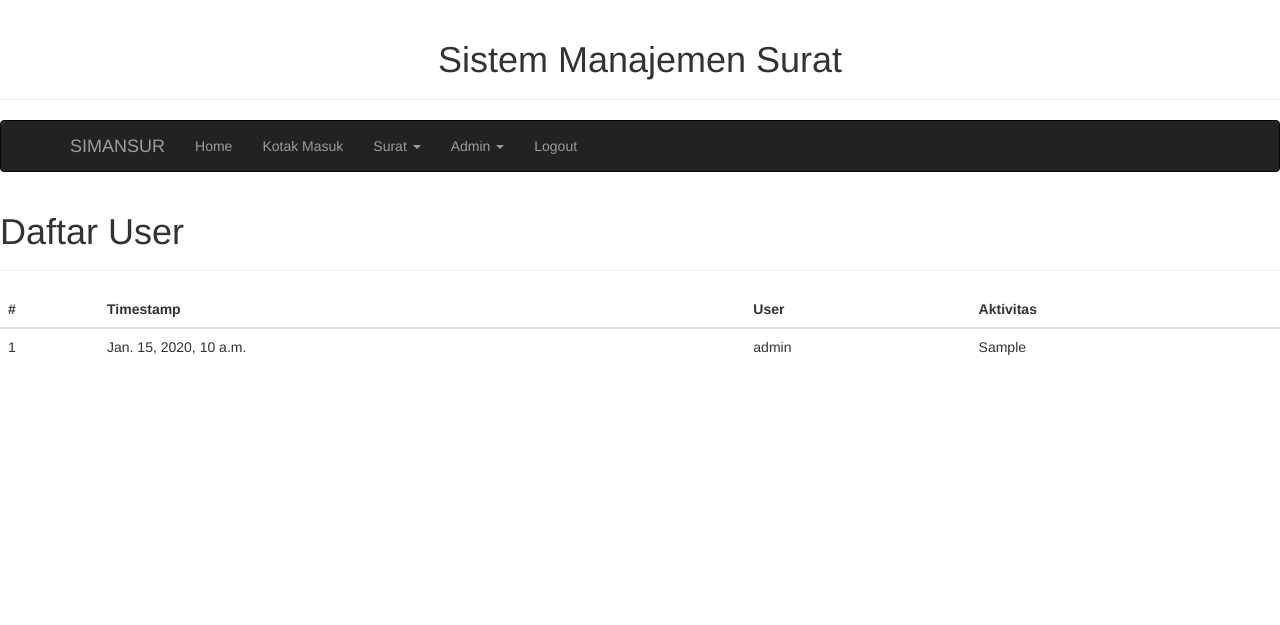
After one commit to mujib-programmer/simansur, a Django app: page /aktivitas/ in a window 1280 px wide. The commit adds this page. Shown: the top 625 px of the page. Run offline with Django 3.2, Linux system fonts and the light colour scheme; a user stored in the database is signed in; data comes from the database, SQL or seed files in the repository; tables that the repository leaves empty hold one stand-in row (values such as "Sample post"); parts of the project's set-up code (start-up, migrations or seed data) failed here and were passed over; some libraries are stand-ins or nearby versions.

Commit message:
add halaman aktivitas dan menunya hanya bisa diakses oleh super admin. User superadmin harus dibuatkan UserProfilenya juga melalui django admin, agar saat setelah login dan menampilkan daftar surat tidak terjadi error. Menu admin yang berisi submenu user, dan submenu aktivitas hanya bisa diakses oleh user superadmin.

```diff
--- a/MainApp/views.py
+++ b/MainApp/views.py
@@ -475,6 +475,16 @@ def user_logout(request):
     # Take the user back to the homepage.
     return HttpResponseRedirect('/')
 
+@login_required
+def aktivitas(request):
+    aktivitas_user = Aktivitas.objects.all()
+
+    context_dict = {}
+    context_dict['aktivitas_user'] =  aktivitas_user
+    context_dict['page_aktivitas_active'] = 'active'
+
+    return render(request, "MainApp/aktivitas.html", context_dict)
+
 def log_aktivitas(user, aktivitas):
     # log aktivitas login
     log_aktivitas = Aktivitas()
--- a/simansur/urls.py
+++ b/simansur/urls.py
@@ -28,4 +28,6 @@ urlpatterns = patterns('',
     url(r'^user_tambah/$', views.user_tambah, name='user_tambah'),
     url(r'^user_edit/(?P<username>[\w\-]+)/$', views.user_edit, name='user_edit'),
     url(r'^user_delete/(?P<username>[\w\-]+)/$', views.user_delete, name='user_delete'),
+
+    url(r'^aktivitas/$', views.aktivitas, name='aktivitas'),
 )
--- /dev/null
+++ b/templates/MainApp/aktivitas.html
@@ -0,0 +1,47 @@
+{% extends "base.html" %}
+
+{% block title %}{{ block.super }} - {{ slug|capfirst }}{% endblock %}
+
+{% block body-id %}{{ slug|slugify }}{% endblock %}
+
+{% block content%}
+        <div class="page-header">
+            <h1>Daftar User</h1>
+        </div>
+
+        <div class="row">
+            <div class="col-md-12">
+                {% if aktivitas_user %}
+
+              <table class="table">
+                <thead>
+                  <tr>
+                    <th>#</th>
+                    <th>Timestamp</th>
+                    <th>User</th>
+                    <th>Aktivitas</th>
+                  </tr>
+                </thead>
+                <tbody>
+                {% for aktivitas in aktivitas_user %}
+                  <tr>
+                    <td>{{ forloop.counter }}</td>
+                    <td>{{ aktivitas.timestamp }}</td>
+                    <td>{{ aktivitas.user.username }}</td>
+                    <td>{{ aktivitas.aktivitas }}</td>
+                  </tr>
+                {% endfor %}
+
+                </tbody>
+              </table>
+
+                {% else %}
+                 <p>
+                     Tidak ada aktivitas.
+                 </p>
+
+                {% endif %}
+            </div>
+        </div>
+
+{% endblock %}
--- a/templates/base.html
+++ b/templates/base.html
@@ -65,7 +65,17 @@
                     <li class="{{ page_statistic_surat_active }}"><a href="#">Lihat Statistik</a></li>
                   </ul>
                 </li>
-                <li class="{{ page_user_active }}"><a href="{% url 'user' %}">User</a></li>
+
+                  {% if user.is_superuser %}
+                <li class="dropdown">
+                  <a href="#" class="dropdown-toggle" data-toggle="dropdown" role="button" aria-expanded="false">Admin <span class="caret"></span></a>
+                  <ul class="dropdown-menu" role="menu">
+                    <li class="{{ page_user_active }}"><a href="{% url 'user' %}">User</a></li>
+                    <li class="{{ page_aktivitas_active }}"><a href="{% url 'aktivitas' %}">Aktivitas</a></li>
+                  </ul>
+                </li>
+                    {% endif %}
+
                 {% endif %}
 
                 {% if user.is_authenticated %}
```
